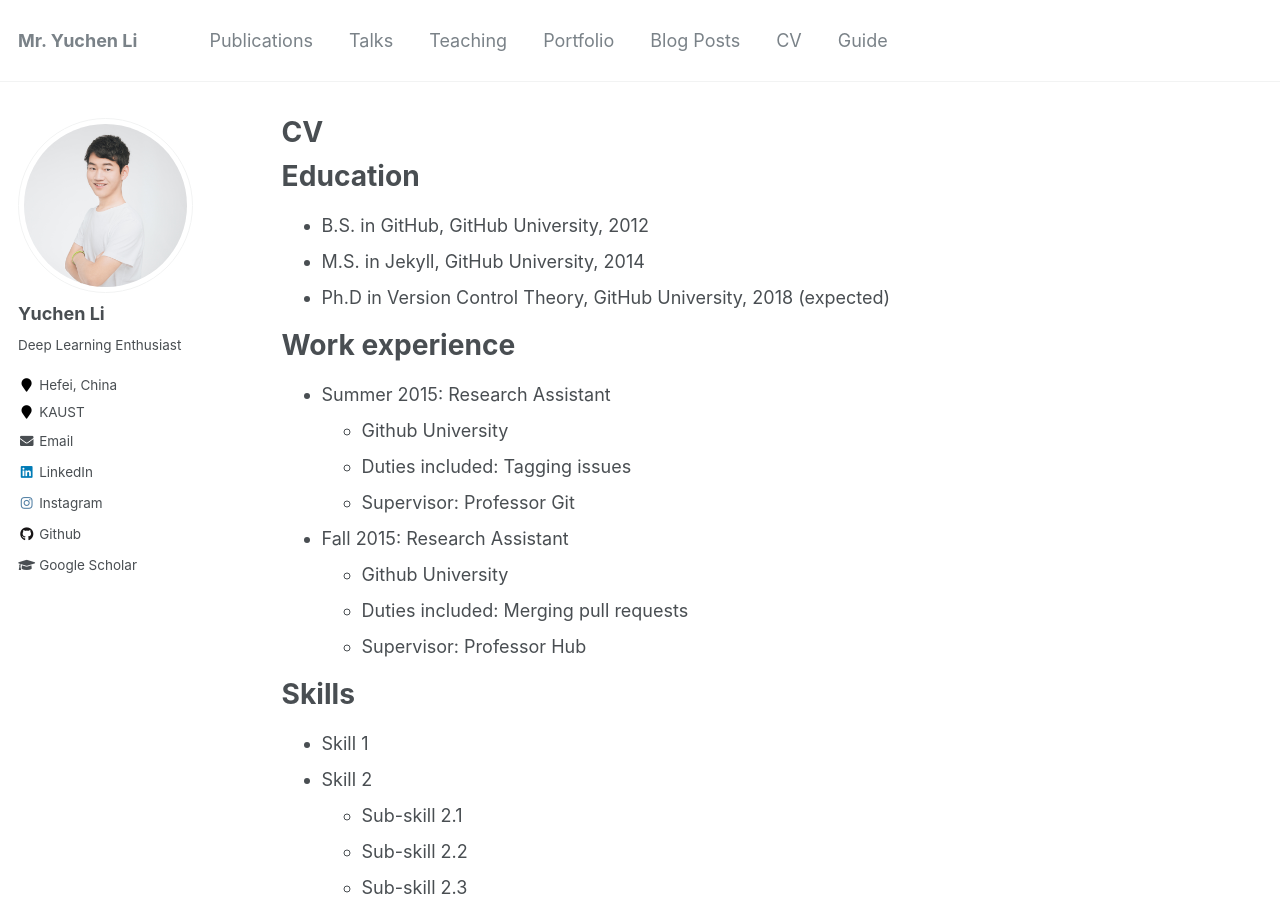
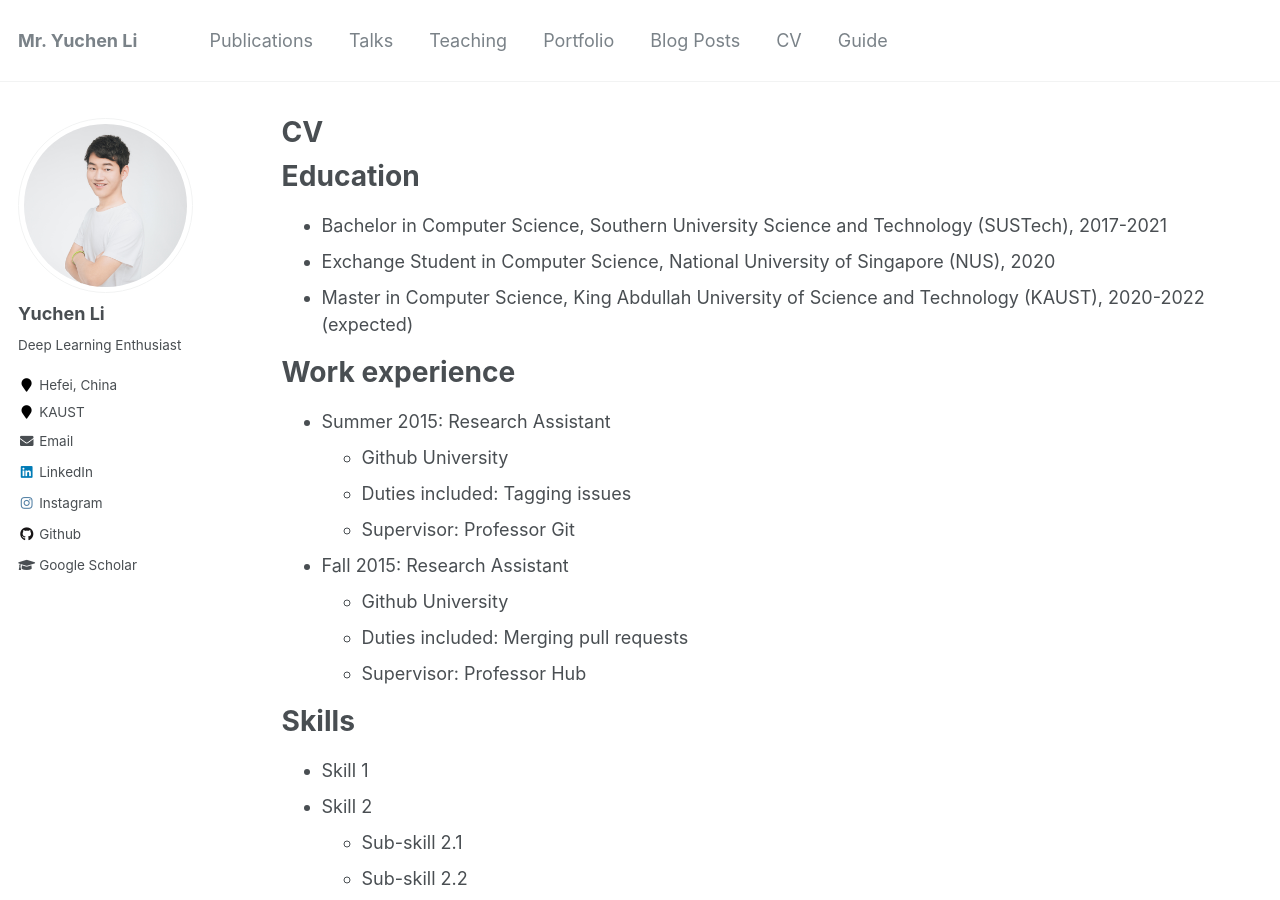
Before and after one commit to yuchenlichuck/me, a Jekyll site: the page built from _pages/cv.md, in a window 1280 px wide and 900 px high. Built offline with Jekyll 4.4.1, drawn with Linux system fonts in a browser that asks for light colours.

Commit message:
config.yml

```diff
--- a/_pages/cv.md
+++ b/_pages/cv.md
@@ -11,9 +11,9 @@ redirect_from:
 
 Education
 ======
-* B.S. in GitHub, GitHub University, 2012
-* M.S. in Jekyll, GitHub University, 2014
-* Ph.D in Version Control Theory, GitHub University, 2018 (expected)
+* Bachelor in Computer Science, Southern University Science and Technology (SUSTech), 2017-2021
+* Exchange Student in Computer Science, National University of Singapore (NUS), 2020
+* Master in Computer Science, King Abdullah University of Science and Technology (KAUST), 2020-2022 (expected)
 
 Work experience
 ======
```
